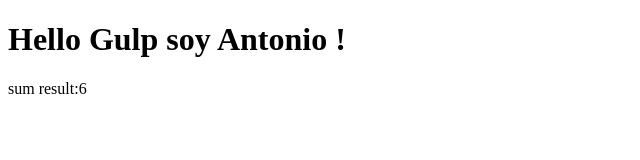
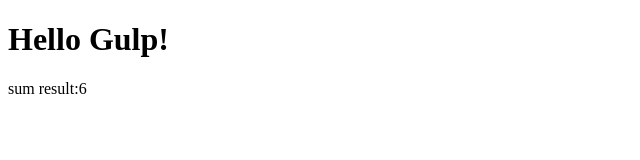
Before and after one commit to Lemoncode/gulp4-by-sample, a website: page 03 LiveReload/src/index.html in a window 1280 px wide. Shown: the whole page, without its empty margins (0-640 px from the left). Drawn offline with Linux system fonts and the light colour scheme.

Commit message:
Minor changes to index.html (issue #6)

```diff
--- a/03 LiveReload/src/index.html
+++ b/03 LiveReload/src/index.html
@@ -5,7 +5,7 @@
     <title></title>
   </head>
   <body>
-    <h1>Hello Gulp soy Antonio !</h1>
+    <h1>Hello Gulp!</h1>
     <!-- build:js-->
     <script src="./calculator.js"></script>
     <script src="./main.js"></script>
```
